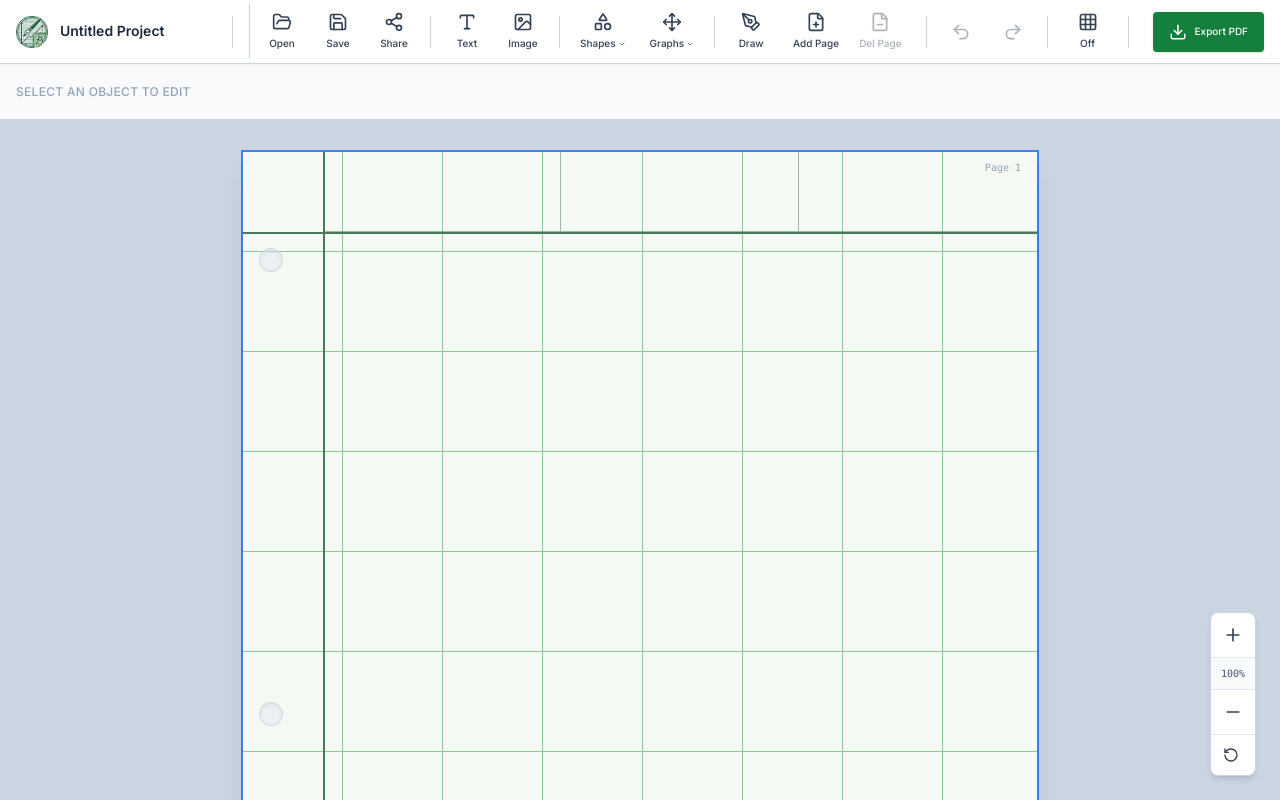
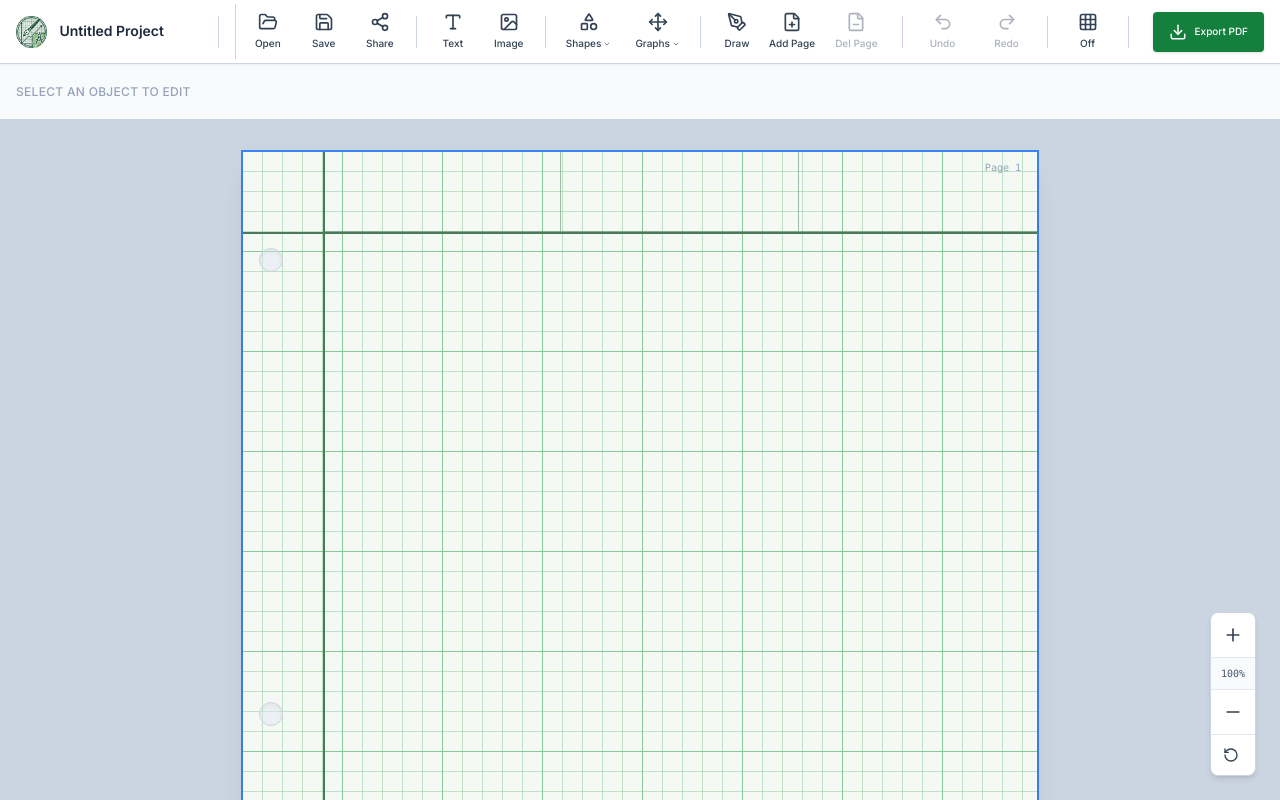
Before and after one commit to seandmill/eng-paper, a React (Vite) app: page / in a window 1280 px wide. Built offline with nearby package versions, Linux system fonts and the light colour scheme.

Commit message:
Refactor Toolbar button styles for consistency and update background gradients in App component

```diff
--- a/App.tsx
+++ b/App.tsx
@@ -1053,8 +1053,8 @@ function App() {
                             backgroundImage: `
                                 linear-gradient(#88c999 1px, transparent 1px),
                                 linear-gradient(90deg, #88c999 1px, transparent 1px),
-                                linear-gradient(#88c99980 0.5px, transparent 0.5px),
-                                linear-gradient(90deg, #88c99980 0.5px, transparent 0.5px)
+                                linear-gradient(#88c99980 1px, transparent 1px),
+                                linear-gradient(90deg, #88c99980 1px, transparent 1px)
                             `,
                             backgroundSize: '100px 100px, 100px 100px, 20px 20px, 20px 20px',
                             backgroundPosition: '-1px -1px',
--- a/components/Toolbar.tsx
+++ b/components/Toolbar.tsx
@@ -332,18 +332,20 @@ const Toolbar: React.FC<ToolbarProps> = ({
         <button
           onClick={onUndo}
           disabled={!canUndo}
-          className="p-2 rounded hover:bg-slate-200 active:bg-slate-300 disabled:opacity-40 disabled:hover:bg-transparent disabled:cursor-not-allowed text-slate-700"
-          title="Undo (Ctrl+Z)"
+          className={desktopBtnClass}
+          title="Undo"
         >
           <Undo2 size={20} />
+          <span className={desktopLabelClass}>Undo</span>
         </button>
         <button
           onClick={onRedo}
           disabled={!canRedo}
-          className="p-2 rounded hover:bg-slate-200 active:bg-slate-300 disabled:opacity-40 disabled:hover:bg-transparent disabled:cursor-not-allowed text-slate-700"
-          title="Redo (Ctrl+Y)"
+          className={desktopBtnClass}
+          title="Redo"
         >
           <Redo2 size={20} />
+          <span className={desktopLabelClass}>Redo</span>
         </button>
 
         <div className="hidden lg:block w-px h-8 bg-slate-300"></div>
```
